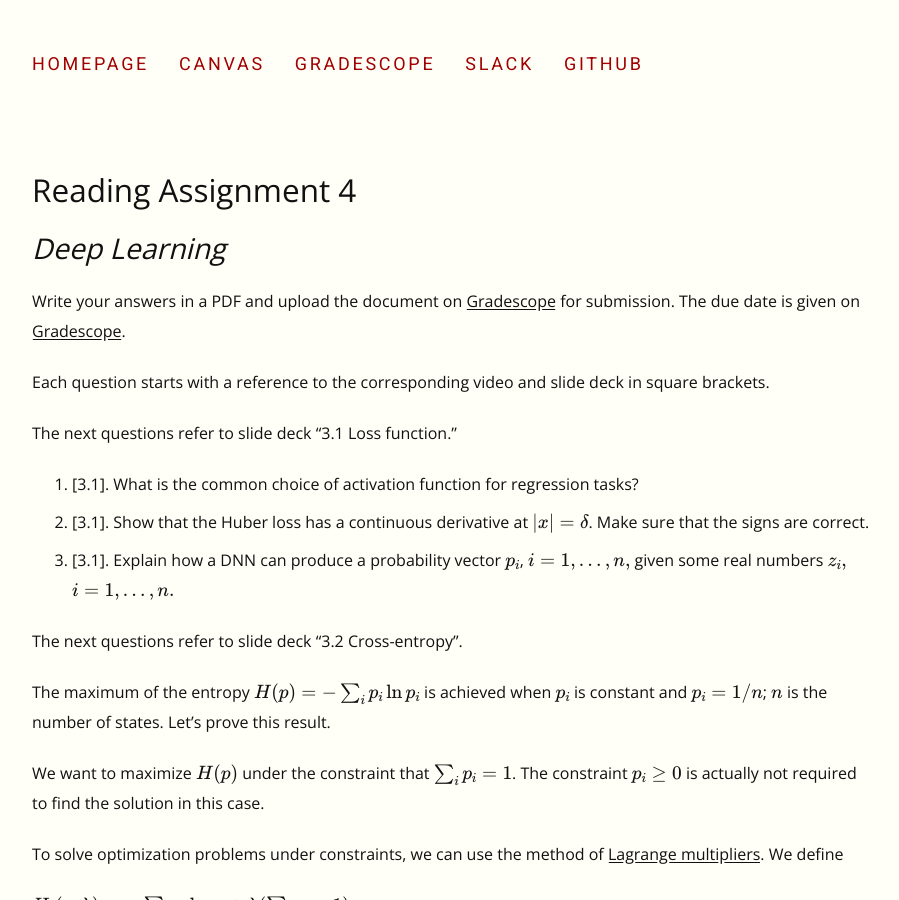
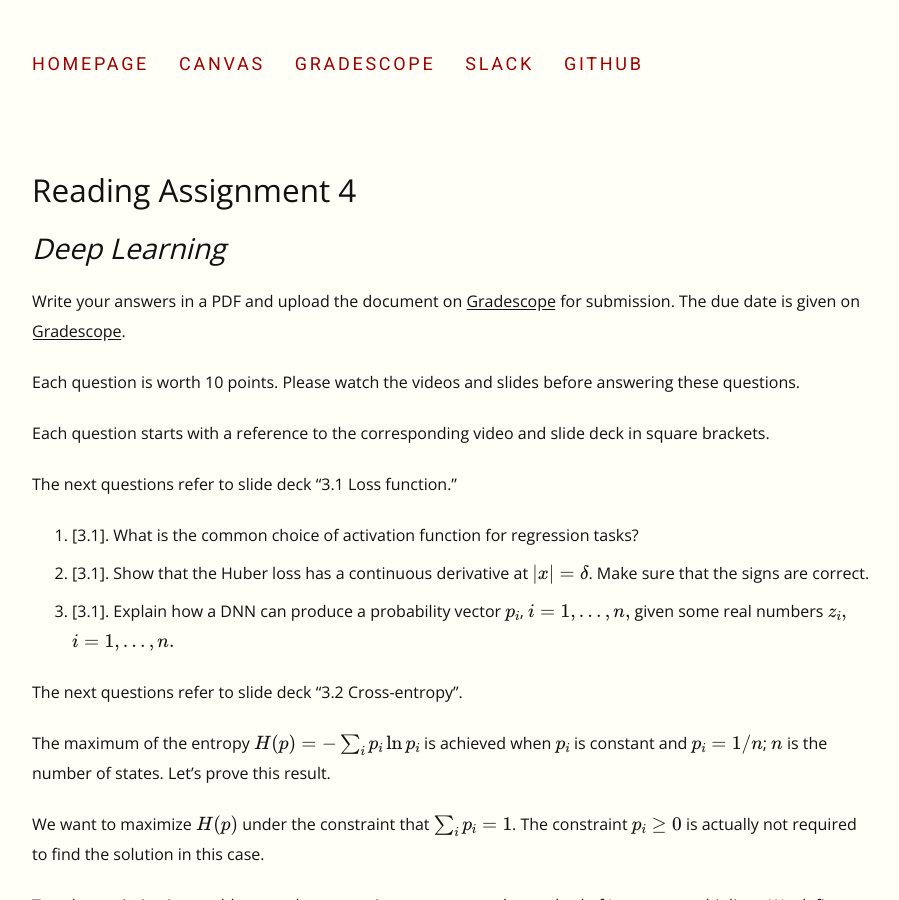
Before and after one commit to EricDarve/me343-cme216-winter-2021, a Jekyll site: the page built from Reading Assignments/deep_learning.md, in a window 1280 px wide and 900 px high. Shown: the whole window, without its empty margins (128-1027 px from the left). Built offline with Jekyll 4.4.1, drawn with Linux system fonts in a browser that asks for light colours; formulas are drawn with MathJax 3.

Commit message:
RA4 points update

```diff
--- a/Reading Assignments/deep_learning.md
+++ b/Reading Assignments/deep_learning.md
@@ -6,6 +6,8 @@ title: Reading Assignment 4
 ## Deep Learning
 
 Write your answers in a PDF and upload the document on [Gradescope](https://www.gradescope.com/courses/222525) for submission. The due date is given on [Gradescope](https://www.gradescope.com/courses/222525).
+
+Each question is worth 10 points. Please watch the videos and slides before answering these questions.
 
 Each question starts with a reference to the corresponding video and slide deck in square brackets.
 
```
